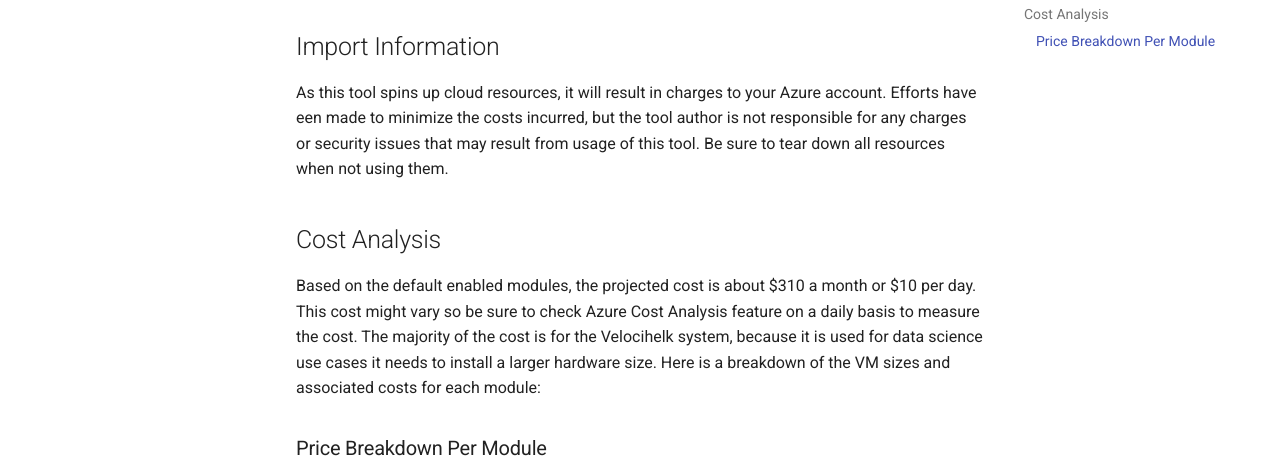
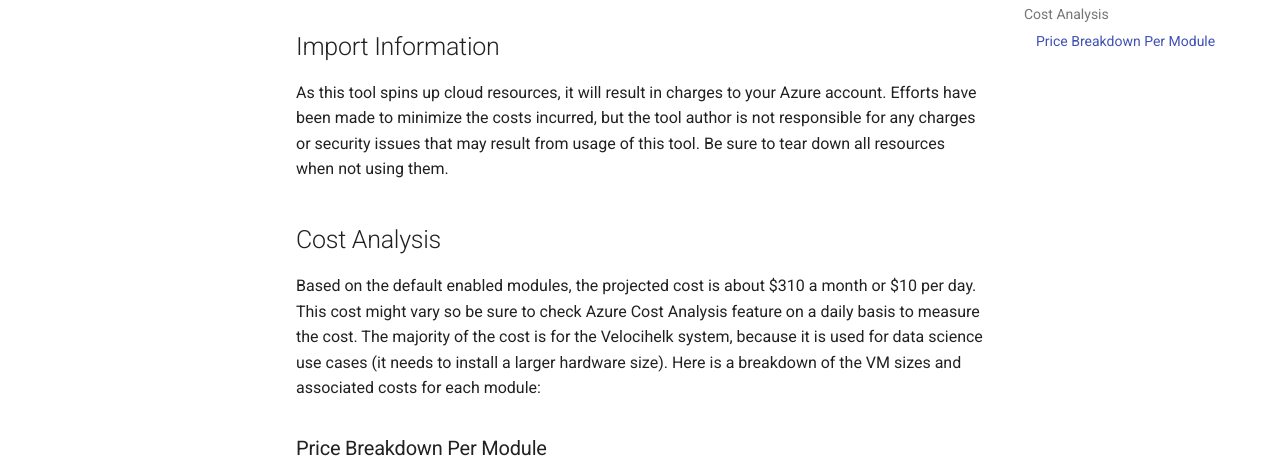
Before and after one commit to iknowjason/PurpleCloud, an MkDocs documentation site: the page built from docs/cost.md, in a window 1280 px wide and 1068 px high. Shown: the part 199-660 px from the top of the window. Built offline with MkDocs 1.6.1 and Material for MkDocs 9.7.7, drawn with Linux system fonts in a browser that asks for light colours; comment, search, counter and statistics services are not loaded.

Commit message:
Docs update

```diff
--- a/docs/cost.md
+++ b/docs/cost.md
@@ -1,10 +1,10 @@
 # Cost Analysis
 
 ## Import Information
-As this tool spins up cloud resources, it will result in charges to your Azure account.  Efforts have een made to minimize the costs incurred, but the tool author is not responsible for any charges or security issues that may result from usage of this tool.  Be sure to tear down all resources when not using them.
+As this tool spins up cloud resources, it will result in charges to your Azure account.  Efforts have been made to minimize the costs incurred, but the tool author is not responsible for any charges or security issues that may result from usage of this tool.  Be sure to tear down all resources when not using them.
 
 ## Cost Analysis
-Based on the default enabled modules, the projected cost is about $310 a month or $10 per day.  This cost might vary so be sure to check Azure Cost Analysis feature on a daily basis to measure the cost.  The majority of the cost is for the Velocihelk system, because it is used for data science use cases it needs to install a larger hardware size.  Here is a breakdown of the VM sizes and associated costs for each module:
+Based on the default enabled modules, the projected cost is about $310 a month or $10 per day.  This cost might vary so be sure to check Azure Cost Analysis feature on a daily basis to measure the cost.  The majority of the cost is for the Velocihelk system, because it is used for data science use cases (it needs to install a larger hardware size).  Here is a breakdown of the VM sizes and associated costs for each module:
 
 ### Price Breakdown Per Module
 | Module Name | Azure VM Size   | Estimated Daily | Estimated Monthly |
```
Also changed, not shown: docs/overview.md (+1 -0 lines), 1 other file.
